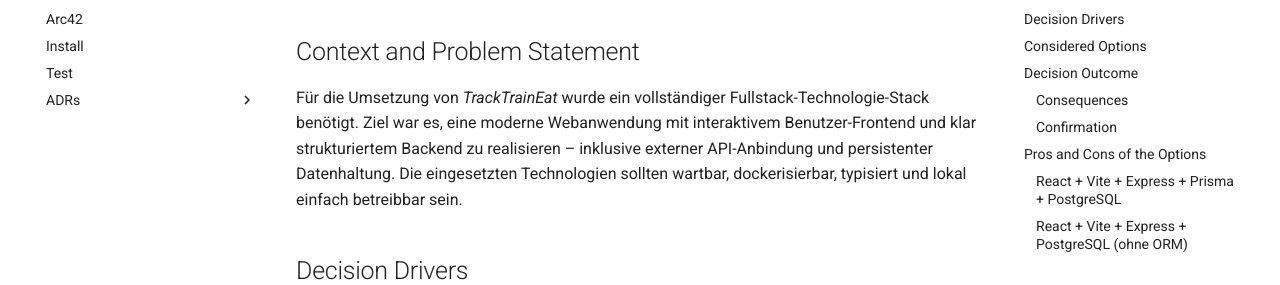
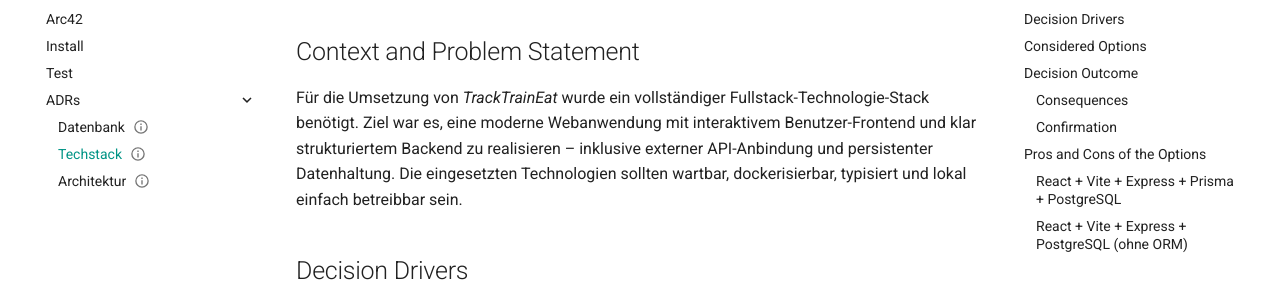
Before and after one commit to armiino/tracktraineat, an MkDocs documentation site: the page built from docs/adr/techstack-adr.md, in a window 1280 px wide. Shown: the part 146-431 px from the top of the page. Built offline with MkDocs 1.6.1 and Material for MkDocs 9.7.7, drawn with Linux system fonts in a browser that asks for light colours; some of the changed lines change nothing that is shown.

Commit message:
fix issue

```diff
--- a/mkdocs.yml
+++ b/mkdocs.yml
@@ -19,6 +19,6 @@
   - Install: install.md
   - Test: test.md
   - ADRs:
-      - Datenbank: adrs/database-adr.md
-      - Techstack: adrs/techstack-adr.md
-      - Architektur: architektur-adr.md
+      - Datenbank: adr/database-adr.md
+      - Techstack: adr/techstack-adr.md
+      - Architektur: adr/architektur-adr.md
```
